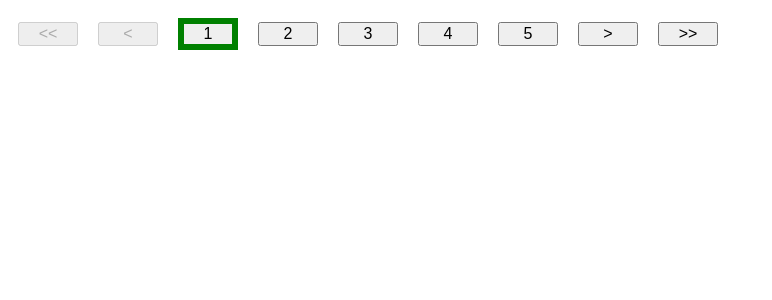
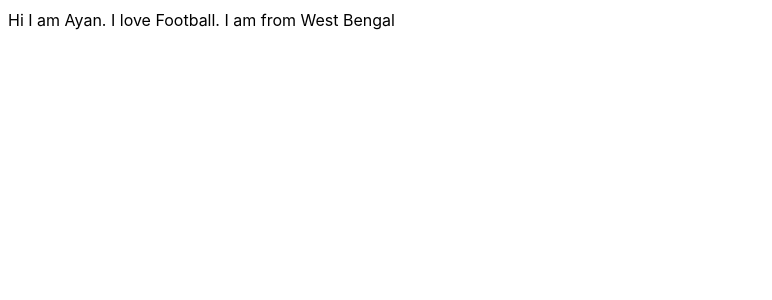
Before and after one commit to ayansome1/machine-coding-projects, a React (Vite) app: page / in a window 1280 px wide. Shown: the top 300 px of the page, without its empty margins (0-772 px from the left). Built offline with nearby package versions, Linux system fonts and the light colour scheme.

Commit message:
typing effect

```diff
--- a/src/App.tsx
+++ b/src/App.tsx
@@ -36,6 +36,7 @@ import OverlappingCircles from './projects/overlappingCircles/OverlappingCircles
 import SearchWithAutocomplete from './projects/searchWithAutocomplete/SearchWithAutocomplete';
 import ImageAutoCarousel from './projects/imageAutoCarousel/ImageAutoCarousel';
 import PaginationContainer from './projects/pagination/PaginationContainer';
+import TypingEffectContainer from './projects/typingEffect/TypingEffectContainer';
 
 function App() {
   return (
@@ -120,8 +121,9 @@ function App() {
       <div>{/* <OverlappingCircles /> */}</div>
       <div>{/* <SearchWithAutocomplete /> */}</div>
       <div>{/* <ImageAutoCarousel /> */}</div>
+      <div>{/* <PaginationContainer /> */}</div>
       <div>
-        <PaginationContainer />
+        <TypingEffectContainer />
       </div>
     </>
   );
--- /dev/null
+++ b/src/projects/typingEffect/TypingEffect.tsx
@@ -0,0 +1,22 @@
+import { useEffect, useRef, useState } from 'react';
+
+const TypingEffect = ({ content = '' }) => {
+  const ref = useRef();
+  const [index, setIndex] = useState(0);
+  useEffect(() => {
+    ref.current = setTimeout(() => {
+      console.log(content.length - 1, index);
+      if (index > content.length - 1) {
+        clearTimeout(ref.current);
+      } else {
+        setIndex((val) => val + 1);
+      }
+    }, 100);
+    return;
+
+    return () => clearTimeout(ref.current);
+  }, [index]);
+  return <div>{content.substring(0, index)}</div>;
+};
+
+export default TypingEffect;
--- /dev/null
+++ b/src/projects/typingEffect/TypingEffectContainer.tsx
@@ -0,0 +1,11 @@
+import TypingEffect from './TypingEffect';
+
+const TypingEffectContainer = () => {
+  return (
+    <TypingEffect
+      content={'Hi I am Ayan. I love Football. I am from West Bengal'}
+    />
+  );
+};
+
+export default TypingEffectContainer;
```
